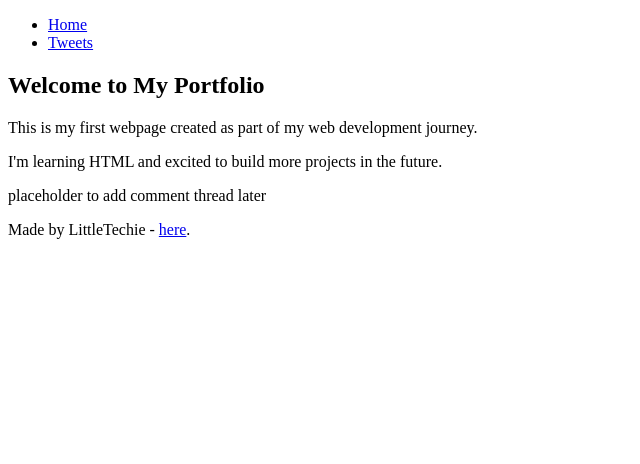
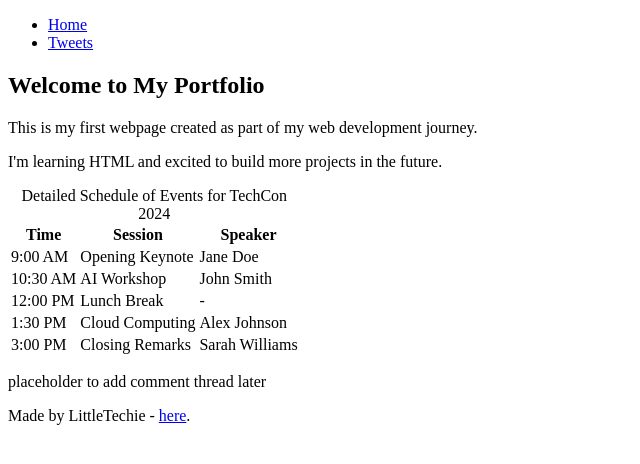
Before and after one commit to Olivier0324/My_First_Portfolio, a plain HTML site: page html_basic/index.html in a window 1280 px wide. Shown: the whole page, without its empty margins (0-640 px from the left). Drawn offline with Linux system fonts and the light colour scheme.

Commit message:
Updated code to meet checker requirements

```diff
--- a/html_basic/index.html
+++ b/html_basic/index.html
@@ -20,6 +20,45 @@
             <p>This is my first webpage created as part of my web development journey.</p>
             <p>I'm learning HTML and excited to build more projects in the future.</p>
         </article>
+        <article>
+            <table>
+                <caption>Detailed Schedule of Events for TechCon 2024</caption>
+                <thead>
+                    <tr>
+                        <th scope="col">Time</th>
+                        <th scope="col">Session</th>
+                        <th scope="col">Speaker</th>
+                    </tr>
+                </thead>
+                <tbody>
+                    <tr>
+                        <td>9:00 AM</td>
+                        <td>Opening Keynote</td>
+                        <td>Jane Doe</td>
+                    </tr>
+                    <tr>
+                        <td>10:30 AM</td>
+                        <td>AI Workshop</td>
+                        <td>John Smith</td>
+                    </tr>
+                    <tr>
+                        <td>12:00 PM</td>
+                        <td>Lunch Break</td>
+                        <td>-</td>
+                    </tr>
+                    <tr>
+                        <td>1:30 PM</td>
+                        <td>Cloud Computing</td>
+                        <td>Alex Johnson</td>
+                    </tr>
+                    <tr>
+                        <td>3:00 PM</td>
+                        <td>Closing Remarks</td>
+                        <td>Sarah Williams</td>
+                    </tr>
+                </tbody>
+                </table>
+        </article>
 
         <aside>
             <p>placeholder to add comment thread later</p>
```
